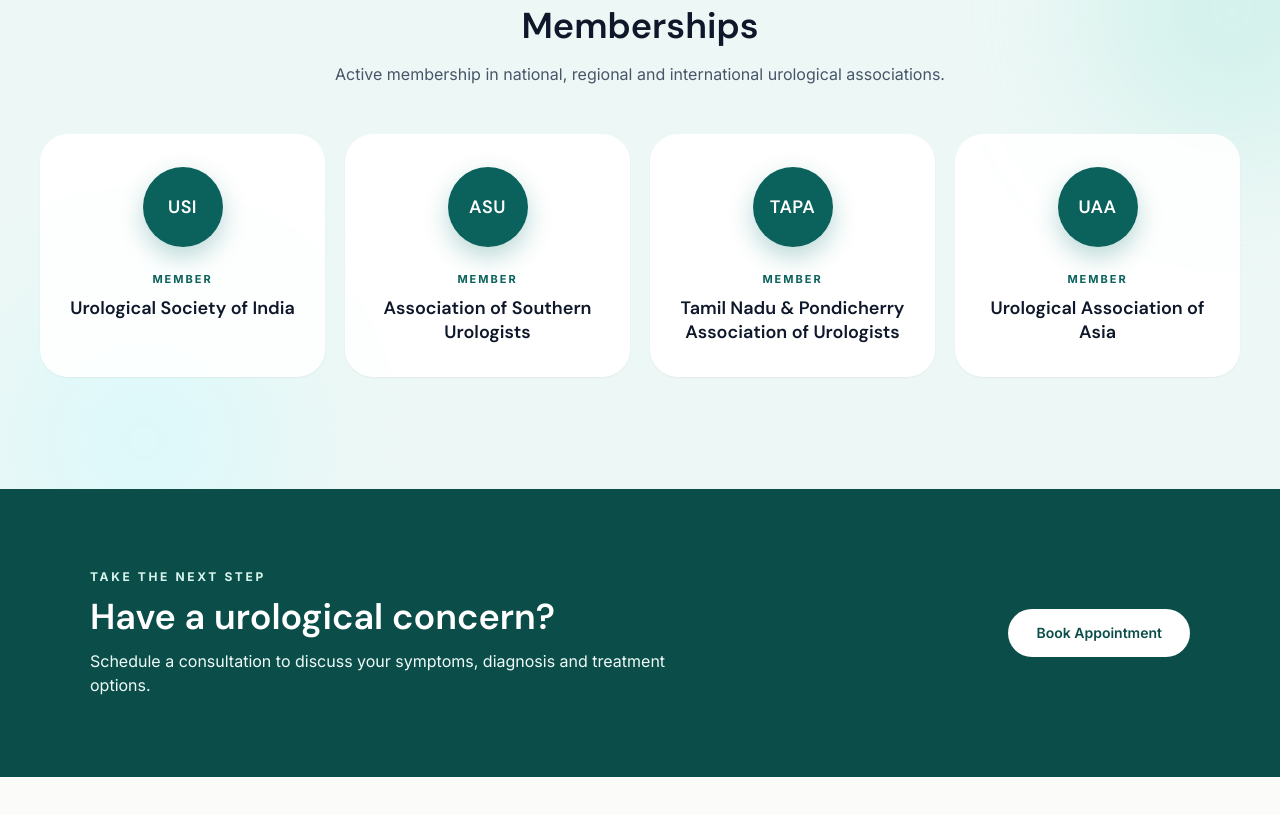
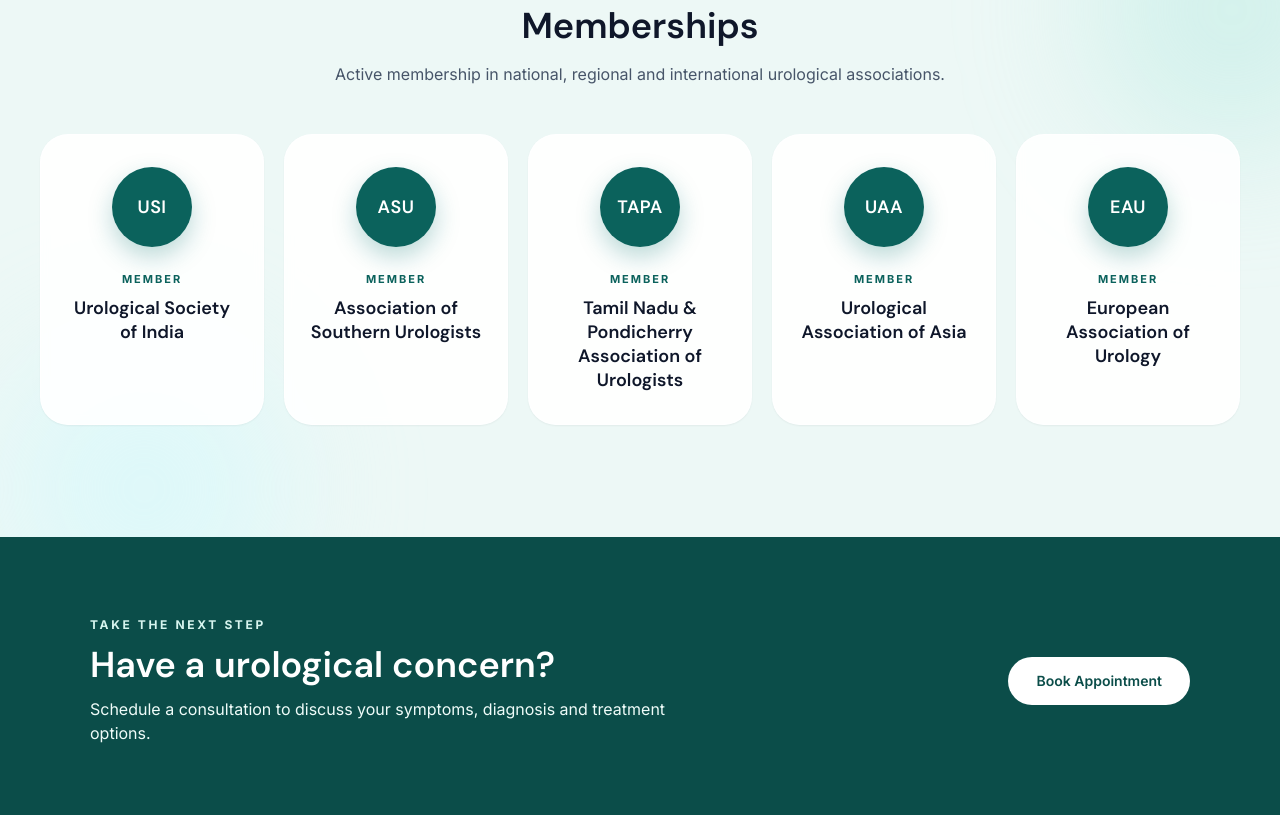
Before and after one commit to karthik1997-s/Urologist, a React (Vite) app: page /about in a window 1280 px wide. Shown: the part 4500-5315 px from the top of the page. Before the commit the page ends 5277 px from the top, so only its background shows below. Built offline with nearby package versions, Linux system fonts and the light colour scheme.

Commit message:
Add European Association of Urology (EAU) to memberships

```diff
--- a/src/pages/AboutPage.tsx
+++ b/src/pages/AboutPage.tsx
@@ -67,6 +67,10 @@
   {
     abbr: "UAA",
     name: "Urological Association of Asia",
+  },
+  {
+    abbr: "EAU",
+    name: "European Association of Urology",
   },
 ];
 const education = [
@@ -645,7 +649,7 @@
               </p>
             </motion.div>
 
-            <div className="mt-12 grid gap-5 sm:grid-cols-2 lg:grid-cols-4">
+            <div className="mt-12 grid gap-5 sm:grid-cols-2 md:grid-cols-3 lg:grid-cols-5">
               {memberships.map((membership, index) => (
                 <motion.article
                   key={membership.abbr}
```
